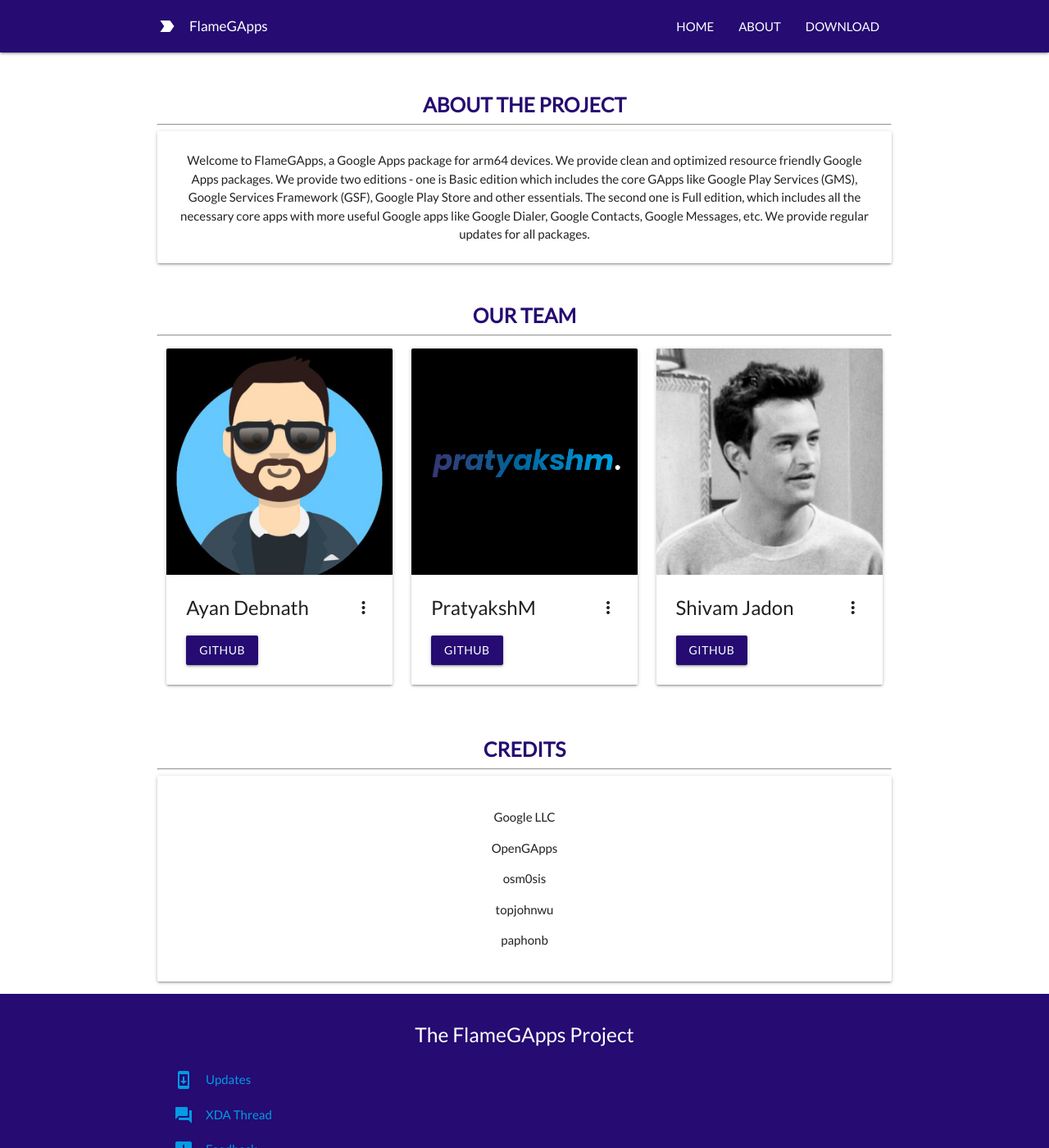
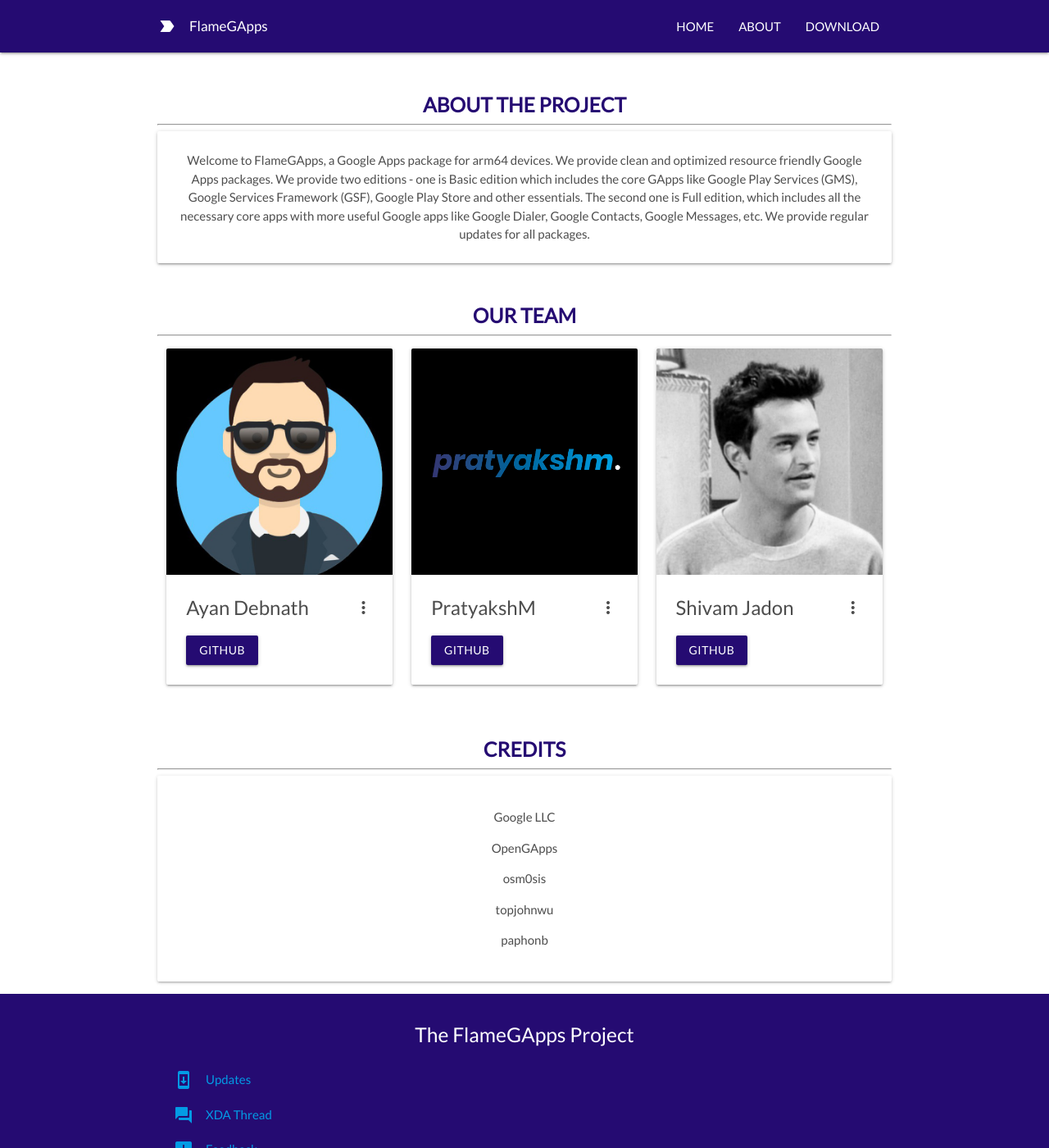
Before and after one commit to flamegapps/flamegapps.github.io, a Jekyll site: the page built from about.html, in a window 1280 px wide and 1400 px high. Shown: the whole window at 82% size. Built offline with Jekyll 4.4.1, drawn with Linux system fonts in a browser that asks for light colours.

Commit message:
minor changes

```diff
--- a/about.html
+++ b/about.html
@@ -69,7 +69,7 @@
   <div class="container">
     <h5>Credits</h5>
     <hr />
-    <div class="card-panel center">
+    <div class="card-panel center" id="credits">
       <p>Google LLC</p>
       <p>OpenGApps</p>
       <p>osm0sis</p>
--- a/css/style.css
+++ b/css/style.css
@@ -48,6 +48,10 @@
   color: #250B72;
 }
 
+#home-section2 p{
+  opacity: 0.8;
+}
+
 #home-section2 h5{
   font-weight: bold;
 }
@@ -66,6 +70,14 @@
   text-align: center;
   font-weight: bold;
   text-transform: uppercase;
+}
+
+.about-section span{
+  opacity: 0.8;
+}
+
+#credits{
+  opacity: 0.8;
 }
 
 #download-section{
@@ -90,6 +102,7 @@
 
 .page-footer {
   background-color: #250B72;
+  margin-bottom: 0px;
 }
 
 .page-footer ul {
--- a/javascript/app.js
+++ b/javascript/app.js
@@ -1,6 +1,6 @@
 $(document).ready(function() {
   let width = $(window).width();
-  if (width < 480) {
+  if (width <= 480) {
     $('.sidenav').sidenav();
     $('#nav-hide').hide();
   } else {
```
